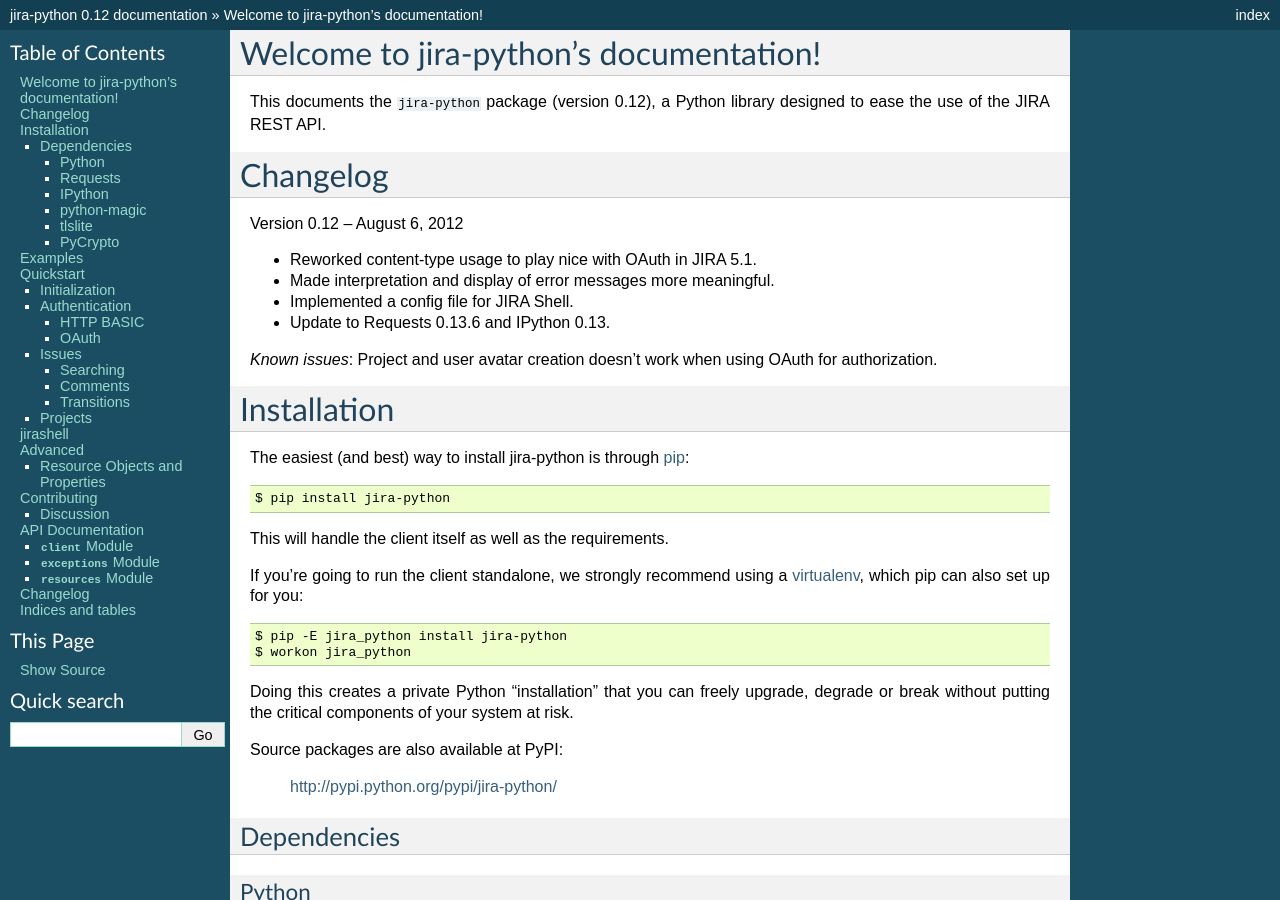
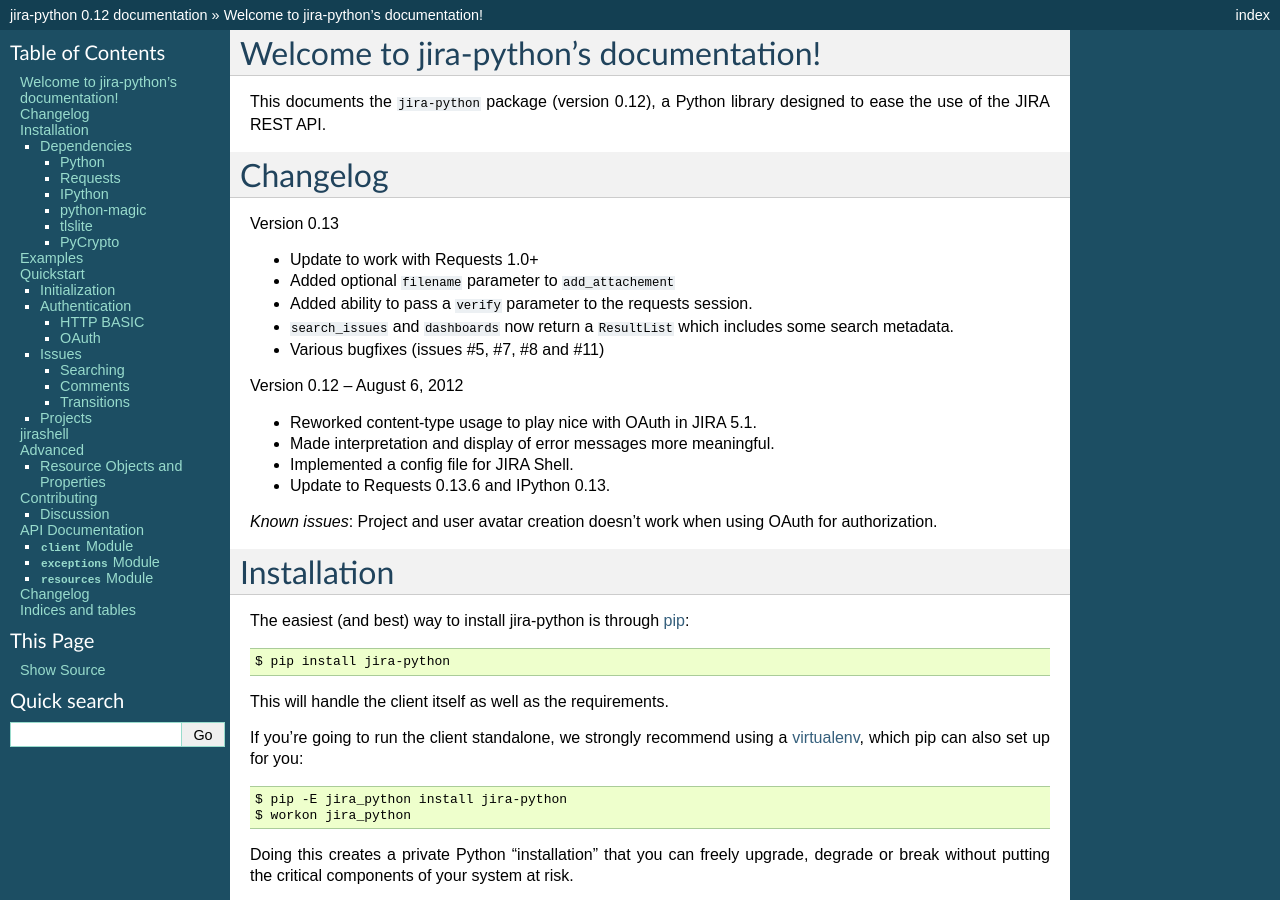
Before and after one commit to pycontribs/jira, a Sphinx documentation site: the page built from docs/index.rst, in a window 1280 px wide and 900 px high. Built offline with Sphinx 7.4.7, drawn with Linux system fonts in a browser that asks for light colours.

Commit message:
Add changelog for upcoming release

```diff
--- a/docs/index.rst
+++ b/docs/index.rst
@@ -14,6 +14,14 @@
 
 Changelog
 =========
+
+Version 0.13
+
+* Update to work with Requests 1.0+
+* Added optional ``filename`` parameter to ``add_attachement``
+* Added ability to pass a ``verify`` parameter to the requests session.
+* ``search_issues`` and ``dashboards`` now return a ``ResultList`` which includes some search metadata.
+* Various bugfixes (issues #5, #7, #8 and #11)
 
 Version 0.12 -- August 6, 2012
 
```
